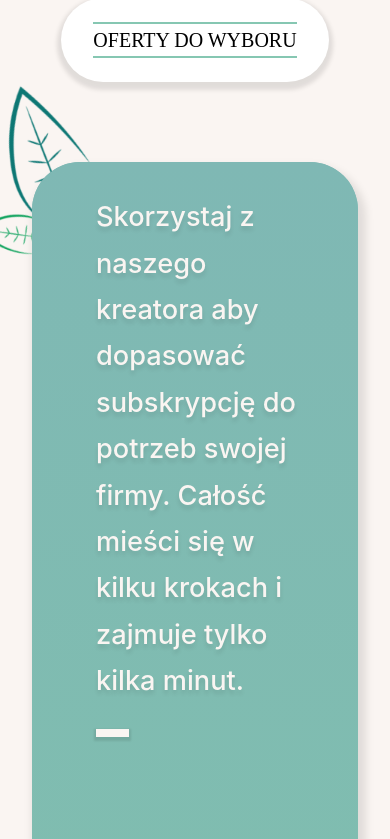
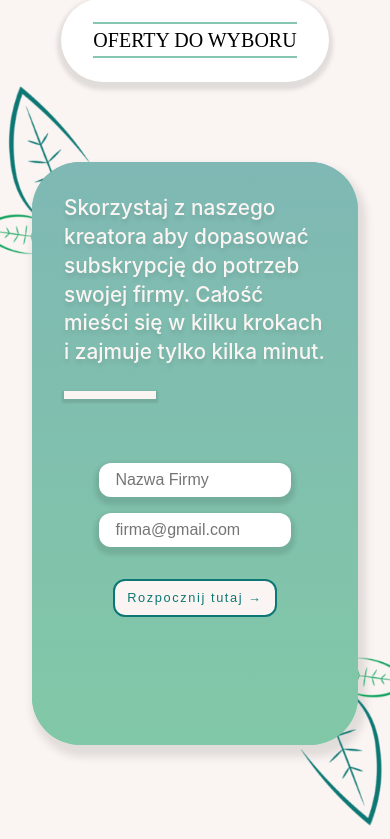
Before and after one commit to MRadzynski/MountainField, a React (Create React App) app: page / in a window 390 px wide. Shown: the part 2964-3803 px from the top of the page. Built offline with nearby package versions, Linux system fonts and the light colour scheme; no server answers.

Commit message:
Adjust styling of order form for mobile

```diff
--- a/src/components/FormInput/FormInput.jsx
+++ b/src/components/FormInput/FormInput.jsx
@@ -1,10 +1,10 @@
 import clsx from 'clsx';
+import defaultStyles from '../../styles/components/formInput.module.scss';
 
 const FormInput = ({
 	autoComplete,
 	classes,
 	id,
-	invalid,
 	name,
 	onChange,
 	placeholder,
@@ -13,10 +13,10 @@ const FormInput = ({
 	value,
 }) => {
 	return (
-		<div className={classes.inputContainer}>
+		<div className={clsx(defaultStyles.inputContainer, classes.inputContainer)}>
 			<input
 				autoComplete={autoComplete ? 'on' : 'off'}
-				className={clsx(classes.inputField, { [classes.invalid]: invalid })}
+				className={clsx(defaultStyles.inputField, classes.inputField)}
 				id={id}
 				name={name}
 				onChange={onChange}
--- a/src/components/Forms/PlansForm/PlansForm.jsx
+++ b/src/components/Forms/PlansForm/PlansForm.jsx
@@ -53,7 +53,9 @@ const PlansForm = ({
 					[classes.pickedPlan]: data.homeOfficeOffer,
 				})}
 			>
-				<h2 className={classes.planTitle}>Oferta HOME OFFICE 🏡</h2>
+				<h2 className={classes.planTitle}>
+					{window.innerWidth > 450 && 'Oferta'} HOME OFFICE 🏡
+				</h2>
 				<div className={classes.sliderContainer}>
 					<div className={classes.sliderInfo}>
 						<h3 className={classes.sliderLabel}>Liczba pracowników 👥</h3>
@@ -86,7 +88,9 @@ const PlansForm = ({
 					[classes.pickedPlan]: data.standardOffer,
 				})}
 			>
-				<h2 className={classes.planTitle}>Oferta STANDARD 🏢</h2>
+				<h2 className={classes.planTitle}>
+					{window.innerWidth > 450 && 'Oferta'} STANDARD 🏢
+				</h2>
 				<div className={classes.inputsContainer}>
 					<FormInput
 						classes={classes}
--- /dev/null
+++ b/src/styles/components/formInput.module.scss
@@ -0,0 +1,19 @@
+@import '../main.scss';
+
+.inputContainer {
+	.inputField {
+		background-color: white;
+		border: 0;
+		border-radius: 0.75rem;
+		box-shadow: 0 4px 4px 4px rgba(0, 0, 0, 0.1);
+		color: $accentColor;
+		font-size: 1rem;
+		line-height: 1.3rem;
+		outline: 0;
+		padding: 0.5rem 1rem;
+
+		&:focus {
+			outline: 2px solid $gradientStart;
+		}
+	}
+}
--- a/src/styles/components/orderForm.module.scss
+++ b/src/styles/components/orderForm.module.scss
@@ -5,8 +5,15 @@
 	border-radius: 3rem;
 	display: grid;
 	height: 100%;
-	padding: 2rem 4rem;
+	// padding: 1.5rem;
 	position: relative;
-	width: 100%;
+	// width: 90%;
 	z-index: 4;
+	@include breakpoint($sPhone) {
+		padding: 2rem;
+		width: 100%;
+	}
+	@include breakpoint($xsLaptop) {
+		padding: 2rem 4rem;
+	}
 }
--- a/src/styles/components/plansForm.module.scss
+++ b/src/styles/components/plansForm.module.scss
@@ -2,20 +2,35 @@
 
 .plansContainer {
 	display: grid;
+	grid-template-areas:
+		'title'
+		'planL'
+		'planR'
+		'button';
+	padding: 2rem 0;
+	place-items: center;
+
+	@include breakpoint($xsLaptop) {
 		grid-template-areas:
 			'title title'
 			'planL planR'
 			'button button';
 		grid-template-columns: 1fr 1fr;
 		grid-template-rows: 1fr 7fr 1fr;
-	place-items: center;
+		padding: unset;
+	}
 
 	.stepTitle {
 		color: $primaryColor;
-		font-size: 2rem;
+		font-size: 1.5rem;
 		grid-area: title;
 		text-shadow: 0 4px 4px rgba(0, 0, 0, 0.1);
+		text-align: center;
 
+		@include breakpoint($xsLaptop) {
+			font-size: 2rem;
+			text-align: unset;
+		}
 		@include breakpoint($desktop2K) {
 			font-size: 2.4rem;
 		}
@@ -35,15 +50,21 @@
 	}
 
 	.planTile {
-		grid-area: plan;
 		background-color: rgba($primaryColor, 0.5);
 		border: 1px solid $gradientStart;
 		border-radius: 1rem;
 		display: grid;
-		grid-template-rows: 2fr 6fr 2fr;
+		grid-area: plan;
+		grid-template-rows: 2fr 6.5fr 2.5fr;
 		height: 90%;
 		transition: transform 0.25s cubic-bezier(0.165, 0.84, 0.44, 1);
+		width: 85%;
+		min-height: 420px;
+
+		@include breakpoint($xsLaptop) {
+			grid-template-rows: 2fr 6fr 2fr;
 			width: 75%;
+		}
 
 		@include breakpoint($desktop2K) {
 			border-radius: 1.5rem;
@@ -65,8 +86,13 @@
 			align-items: center;
 			color: $gradientStart;
 			display: flex;
-			margin-left: 1rem;
+			font-size: 1.25rem;
+			margin: 0 auto;
 			position: relative;
+			@include breakpoint($xsLaptop) {
+				font-size: 1.6rem;
+				margin: 0 0 0 1rem;
+			}
 
 			&:before {
 				background: $gradientStart;
@@ -74,7 +100,10 @@
 				content: '';
 				height: 4px;
 				position: absolute;
+				width: 20%;
+				@include breakpoint($xsLaptop) {
 					width: 15%;
+				}
 			}
 		}
 		.buttonContainer {
@@ -83,8 +112,13 @@
 			justify-content: center;
 
 			.formButton {
+				border-radius: 0.75rem;
 				font-weight: 600;
+				padding: 0.6rem 1.5rem;
+				@include breakpoint($xsLaptop) {
+					border-radius: 1rem;
 					padding: 0.75rem 2rem;
+				}
 			}
 		}
 
@@ -94,20 +128,30 @@
 			flex-direction: column;
 			gap: 1.5rem;
 			justify-content: center;
+			width: 100%;
+
+			@include breakpoint($xsLaptop) {
+				width: unset;
+			}
+			.inputContainer {
+				width: 80%;
 
 				.inputField {
-				background-color: white;
-				border: 0;
-				border-radius: 0.75rem;
-				box-shadow: 0 4px 4px 4px rgba(0, 0, 0, 0.1);
-				color: $accentColor;
+					font-size: 0.9rem;
+					padding: 0.5rem 0.75rem;
+					text-overflow: ellipsis;
+					overflow: hidden;
+					white-space: nowrap;
+					width: 100%;
+					@include breakpoint($xsLaptop) {
+						padding: 0.5rem 1rem;
+					}
+					&::placeholder {
+						font-size: 0.75rem;
+						@include breakpoint($xsLaptop) {
 							font-size: 1rem;
-				line-height: 1.3rem;
-				outline: 0;
-				padding: 0.5rem 1rem;
-
-				&:focus {
-					outline: 2px solid $gradientStart;
+						}
+					}
 				}
 			}
 		}
@@ -118,7 +162,11 @@
 			flex-direction: column;
 			gap: 0.5rem;
 			margin: 0 auto;
+			padding: 0 0.25rem;
 			width: 90%;
+			@include breakpoint($xsLaptop) {
+				padding: 0;
+			}
 
 			.sliderInfo {
 				align-items: center;
@@ -128,16 +176,23 @@
 				top: 15px;
 
 				.sliderLabel {
+					font-size: 1rem;
 					font-weight: 500;
-
+					width: 80%;
+					@include breakpoint($xsLaptop) {
+						font-size: unset;
+						width: unset;
+					}
 					@include breakpoint($desktop2K) {
 						font-size: 1.2rem;
 					}
 				}
 				.sliderValue {
+					font-size: 1.1rem;
+					font-weight: 500;
+					@include breakpoint($xsLaptop) {
 						font-size: 1.2rem;
-					font-weight: 500;
-
+					}
 					@include breakpoint($desktop2K) {
 						font-size: 1.3rem;
 					}
@@ -150,13 +205,13 @@
 				border-radius: 4px;
 				box-shadow: 0 1px 1px 0px rgba(0, 0, 0, 0.1);
 				height: 6px;
-				margin: 2rem 0;
-
+				margin: 2rem 0 1rem;
 				@include breakpoint($phone) {
 					height: 8px;
 				}
 				@include breakpoint($xsLaptop) {
 					height: 6px;
+					margin: 2rem 0;
 				}
 				@include breakpointIPadProLandscape() {
 					height: 8px;
@@ -183,10 +238,11 @@
 
 			.inputSliderDescription {
 				color: $accentColor;
+				font-size: 0.9rem;
+				text-align: center;
+				@include breakpoint($xsLaptop) {
 					font-size: 1.1rem;
-				padding: 0 0.25rem;
-				text-align: center;
-
+				}
 				@include breakpoint($desktop2K) {
 					font-size: 1.15rem;
 				}
--- a/src/styles/components/welcomeForm.module.scss
+++ b/src/styles/components/welcomeForm.module.scss
@@ -2,66 +2,95 @@
 
 .welcomeFormContainer {
 	display: grid;
-	grid-template-rows: 1.5fr 5fr;
+	grid-template-rows: 1.5fr 3fr;
 	place-items: center;
+	padding: 1.5rem 0 0;
+	@include breakpoint($sPhone) {
+		padding: 0;
+	}
+	@include breakpoint($xsLaptop) {
+		grid-template-rows: 1.5fr 5fr;
+	}
 
 	.formDescription {
 		color: $primaryColor;
-		font-size: 1.7rem;
+		font-size: 0.9rem;
 		font-weight: 500;
-		line-height: 2.9rem;
+		line-height: 1.5rem;
 		position: relative;
 		text-shadow: 0 4px 4px rgba(0, 0, 0, 0.1);
-
+		width: 80%;
+		@include breakpoint($sPhone) {
+			font-size: 1.3rem;
+			line-height: 1.8rem;
+			width: 100%;
+		}
+		@include breakpoint($xsLaptop) {
+			font-size: 1.7rem;
+			line-height: 2.9rem;
+		}
 		@include breakpoint($desktop2K) {
 			font-size: 1.8rem;
 		}
 
 		&::before {
 			content: '';
-			width: 15%;
-			height: 0.5rem;
+			width: 35%;
+			height: 0.25rem;
 			background-color: $primaryColor;
 			box-shadow: 0 2px 2px 2px rgba(0, 0, 0, 0.1);
 			position: absolute;
-			bottom: -2rem;
+			bottom: -1rem;
 			left: 0;
+			@include breakpoint($sPhone) {
+				bottom: -2rem;
+				height: 0.5rem;
+			}
+			@include breakpoint($xsLaptop) {
+				width: 15%;
+			}
 		}
 	}
 
 	.formBody {
 		display: grid;
-		gap: 3rem;
+		gap: 2rem;
 		place-items: center;
-		width: 40%;
+		@include breakpoint($xsLaptop) {
+			gap: 3rem;
+			width: 40%;
+		}
 
 		.formFieldsContainer {
 			display: grid;
-			gap: 2rem;
-			width: 100%;
+			gap: 1rem;
+			width: 80%;
+			@include breakpoint($xsLaptop) {
+				gap: 2rem;
+				width: 100%;
+			}
 
 			.inputContainer {
 				.inputField {
-					background-color: white;
-					border: 0;
-					border-radius: 0.75rem;
-					box-shadow: 0 4px 4px 4px rgba(0, 0, 0, 0.1);
-					font-size: 1.5rem;
-					line-height: 2rem;
-					outline: 0;
-					padding: 0.5rem 1rem;
+					font-size: 1rem;
+					line-height: 1rem;
 					width: 100%;
-
-					&:focus {
-						outline: 2px solid $gradientStart;
+					@include breakpoint($xsLaptop) {
+						font-size: 1.5rem;
+						line-height: 2rem;
 					}
 				}
 			}
 		}
 		.formButton {
-			font-size: 1.5rem;
+			border-radius: 0.75rem;
+			font-size: 0.8rem;
 			font-weight: 500;
-			padding: 0.75rem 2.5rem;
+			padding: 0.6rem 0.75rem;
+			@include breakpoint($xsLaptop) {
+				font-size: 1.5rem;
+				padding: 0.75rem 2.5rem;
+			}
 		}
 	}
 }
```
Lines whose indentation alone changed are shown as unchanged.
